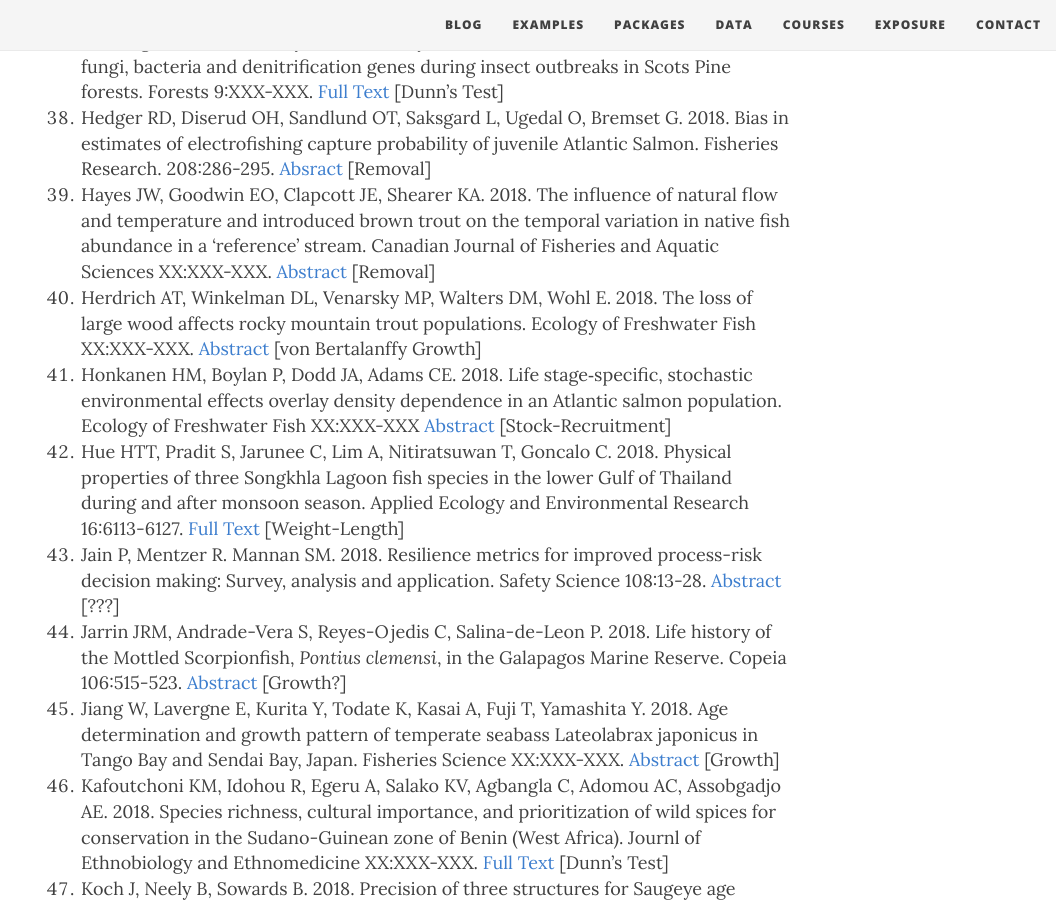
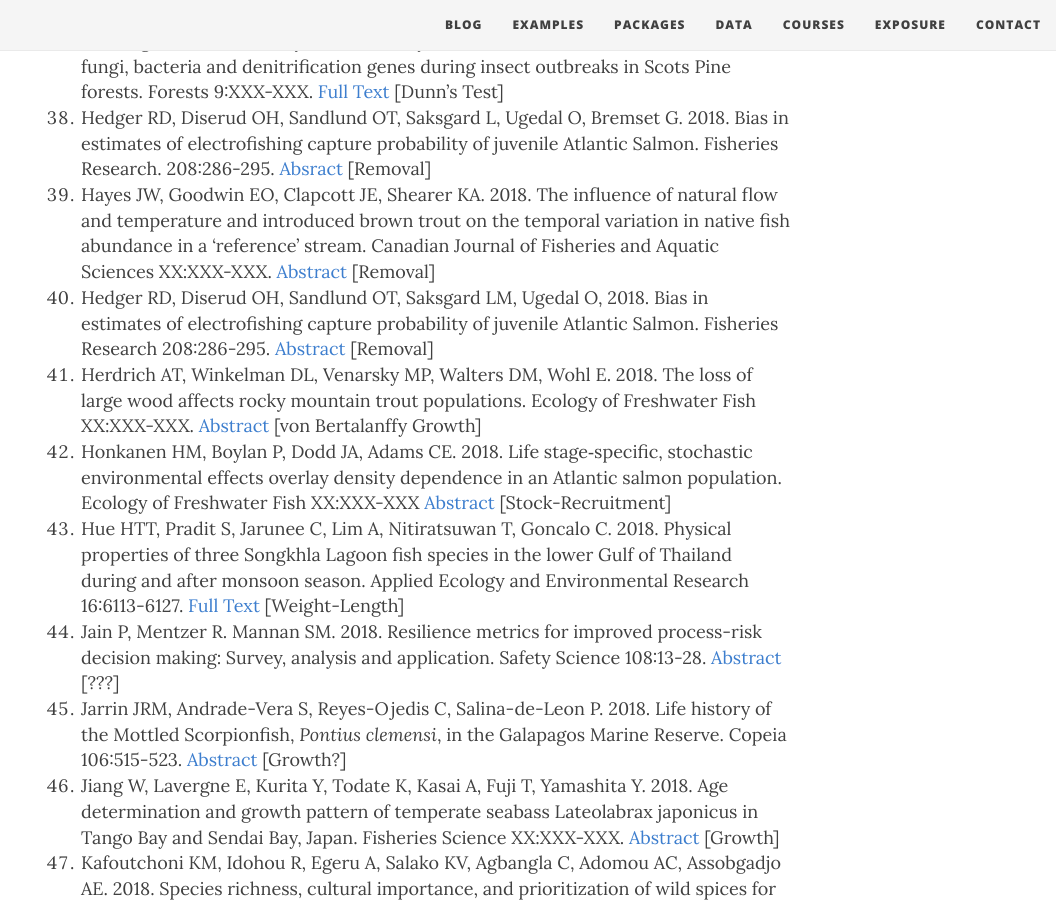
Before and after one commit to droglenc/fishR, a Jekyll site: the page built from exposure/exposure-citations18.md, in a window 1280 px wide and 900 px high, scrolled down 3763 px. Shown: the whole window, without its empty margins (224-1280 px from the left). Built offline with Jekyll 4.4.1, drawn with Linux system fonts in a browser that asks for light colours; nearby versions of some CDN libraries; some of the changed lines change nothing that is shown.

Commit message:
Update exposure-citations18.md

```diff
--- a/exposure/exposure-citations18.md
+++ b/exposure/exposure-citations18.md
@@ -5,7 +5,7 @@
 css: "/css/exposure-citation.css"
 ---
 
-The [**IFAR** book](http://derekogle.com/IFAR/), **fishR** website, or the **FSA** package were cited in the following <span id="contact-div">96</span> publications.
+The [**IFAR** book](http://derekogle.com/IFAR/), **fishR** website, or the **FSA** package were cited in the following <span id="contact-div">97</span> publications.
 
 1. Agbani PO, Kafoutchoni KM, Salako KV, Gbedomon RC, Kegbe AM, Karen H, Sinsin B. 2018. Traditional ecological knowledge-based assessment of threatened woody species and their potential substitutes in the Atakora mountain chain, a threatened hotspot of biodiversity in Northwestern Benin, West Africa. Journal of Ethnobiology and Ethnomedicine 14:21. [Full Text](https://ethnobiomed.biomedcentral.com/articles/10.1186/s13002-018-0219-6) [Dunn's Test]
 1. Anderson J, McDonald D, Bumguardner B, Olsen Z, Ferguson JW. 2018. Patterns of maturity, seasonal migration, and spawning of Atlantic Croaker in the western Gulf of Mexico. Gulf of Mexico Science 34:XXX-XXX. [Full Text](https://aquila.usm.edu/cgi/viewcontent.cgi?article=1598&context=goms) [Growth]
@@ -46,6 +46,7 @@
 1. Gruning MM, Beule L, Meyer S, Karlovsky P, Arnold ALM. 2018. The abundance of fungi, bacteria and denitrification genes during insect outbreaks in Scots Pine forests. Forests 9:XXX-XXX. [Full Text](https://www.researchgate.net/profile/Maren_Gruening/publication/327023985_The_Abundance_of_Fungi_Bacteria_and_Denitrification_Genes_during_Insect_Outbreaks_in_Scots_Pine_Forests/links/5b73ec3d299bf14c6da6ddb7/The-Abundance-of-Fungi-Bacteria-and-Denitrification-Genes-during-Insect-Outbreaks-in-Scots-Pine-Forests.pdf) [Dunn's Test]
 1. Hedger RD, Diserud OH, Sandlund OT, Saksgard L, Ugedal O, Bremset G. 2018. Bias in estimates of electrofishing capture probability of juvenile Atlantic Salmon. Fisheries Research. 208:286-295. [Absract](https://www.sciencedirect.com/science/article/pii/S0165783618302261) [Removal]
 1. Hayes JW, Goodwin EO, Clapcott JE, Shearer KA. 2018. The influence of natural flow and temperature and introduced brown trout on the temporal variation in native fish abundance in a ‘reference’ stream. Canadian Journal of Fisheries and Aquatic Sciences XX:XXX-XXX. [Abstract](http://www.nrcresearchpress.com/doi/abs/10.1139/cjfas-2018-0033) [Removal]
+1. Hedger RD, Diserud OH, Sandlund OT, Saksgard LM, Ugedal O, 2018. Bias in estimates of electrofishing capture probability of juvenile Atlantic Salmon. Fisheries Research 208:286-295. [Abstract](https://www.sciencedirect.com/science/article/pii/S0165783618302261) [Removal]
 1. Herdrich AT, Winkelman DL, Venarsky MP, Walters DM, Wohl E. 2018. The loss of large wood affects rocky mountain trout populations. Ecology of Freshwater Fish XX:XXX-XXX. [Abstract](https://onlinelibrary.wiley.com/doi/abs/10.1111/eff.12412) [von Bertalanffy Growth]
 1. Honkanen HM, Boylan P, Dodd JA, Adams CE. 2018. Life stage‐specific, stochastic environmental effects overlay density dependence in an Atlantic salmon population. Ecology of Freshwater Fish XX:XXX-XXX [Abstract](https://onlinelibrary.wiley.com/doi/10.1111/eff.12439) [Stock-Recruitment]
 1. Hue HTT, Pradit S, Jarunee C, Lim A, Nitiratsuwan T, Goncalo C. 2018. Physical properties of three Songkhla Lagoon fish species in the lower Gulf of Thailand during and after monsoon season. Applied Ecology and Environmental Research 16:6113-6127. [Full Text](http://www.aloki.hu/pdf/1605_61136127.pdf) [Weight-Length]
```
